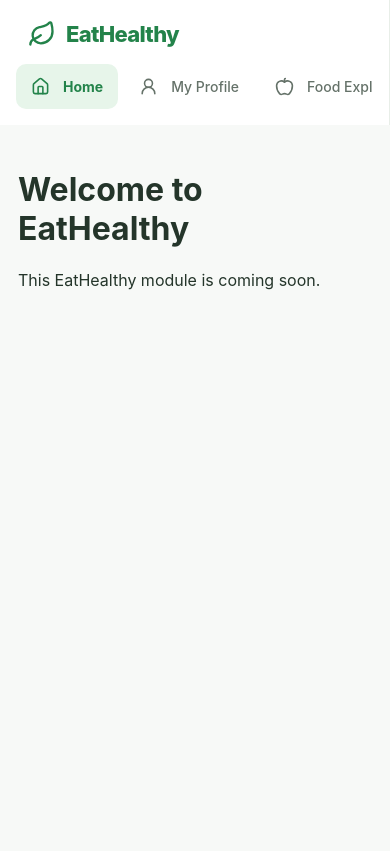
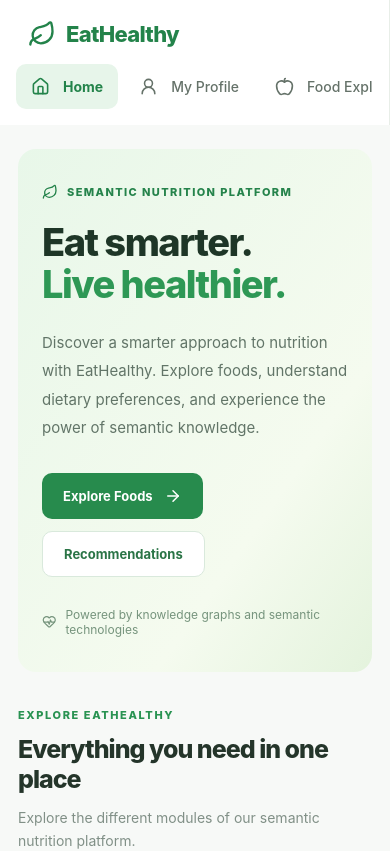
Before and after one commit to zied3332/EatHealthy-Semantic-Web, a React (Vite) app in the folder frontend/: page / in a window 390 px wide. Shown: the top 851 px of the page. Built offline with nearby package versions, Linux system fonts and the light colour scheme.

Commit message:
feat(frontend): build responsive EatHealthy home page

```diff
--- a/frontend/src/App.tsx
+++ b/frontend/src/App.tsx
@@ -6,7 +6,9 @@ import {
 } from "react-router-dom";
 
 import AppLayout from "./components/layout/AppLayout";
+import Home from "./pages/Home/Home";
 
+// Temporary page component for modules under development
 function PlaceholderPage({ title }: { title: string }) {
   return (
     <div>
@@ -21,26 +23,34 @@ function App() {
     <BrowserRouter>
       <Routes>
         <Route element={<AppLayout />}>
-          <Route
-            path="/"
-            element={<PlaceholderPage title="Welcome to EatHealthy" />}
-          />
+          {/* Home page */}
+          <Route path="/" element={<Home />} />
+
+          {/* Health profile */}
           <Route
             path="/profile"
             element={<PlaceholderPage title="My Profile" />}
           />
+
+          {/* Food Explorer */}
           <Route
             path="/foods"
             element={<PlaceholderPage title="Food Explorer" />}
           />
+
+          {/* Dietary Preferences */}
           <Route
             path="/diets"
             element={<PlaceholderPage title="Dietary Preferences" />}
           />
+
+          {/* Recommendations */}
           <Route
             path="/recommendations"
             element={<PlaceholderPage title="Recommendations" />}
           />
+
+          {/* AI Assistant */}
           <Route
             path="/assistant"
             element={<PlaceholderPage title="AI Assistant" />}
```
